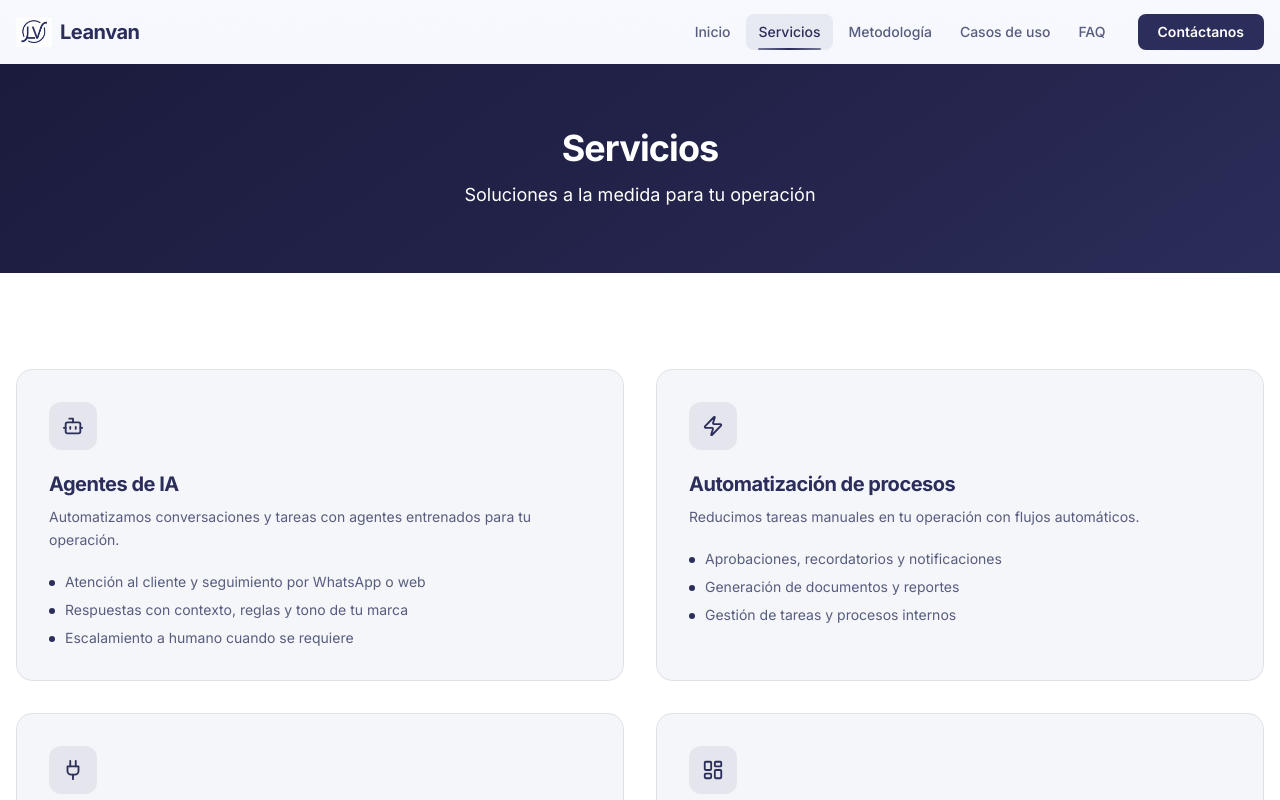
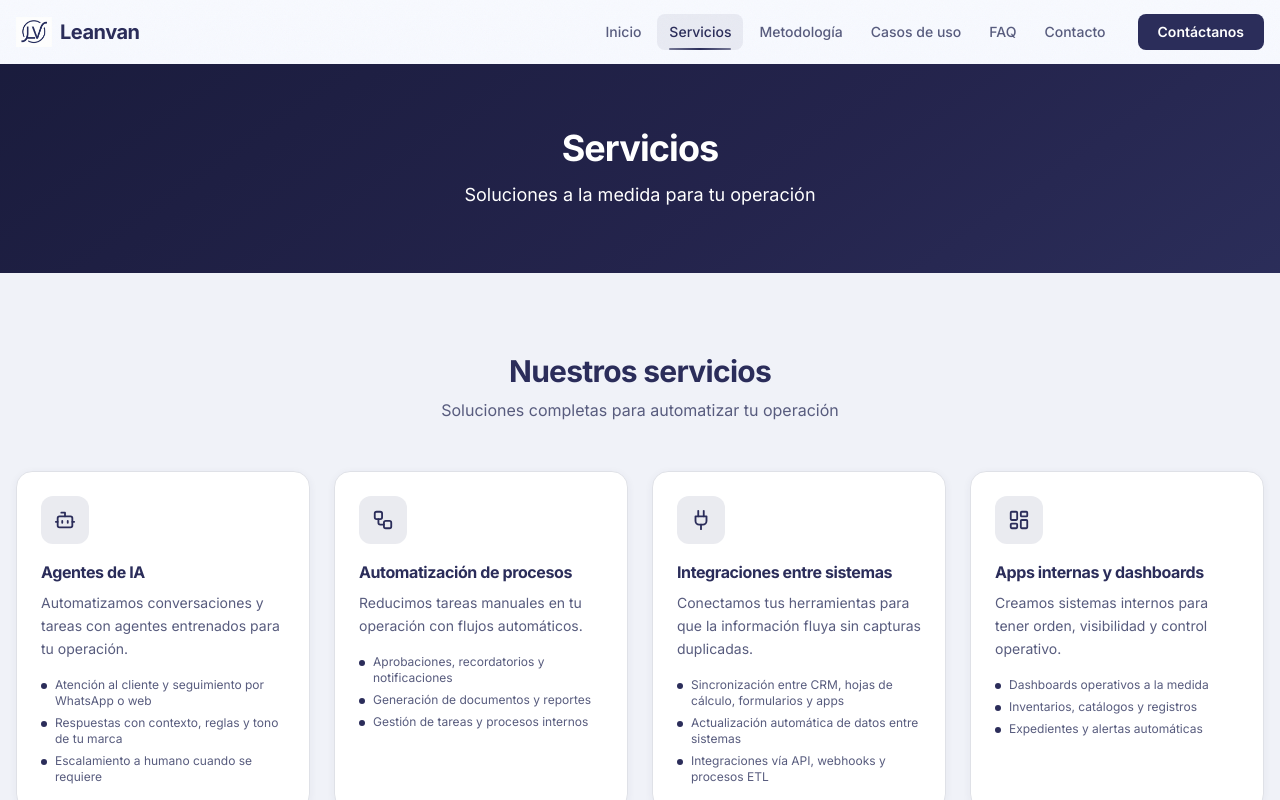
Before and after one commit to rodrigogilga/lean-vantage-hub, a React (Vite) app: page /servicios in a window 1280 px wide. Shown: the top 800 px of the page. Built offline with nearby package versions, Linux system fonts and the light colour scheme.

Commit message:
fix: navbar y servicios

```diff
--- a/src/components/Navbar.jsx
+++ b/src/components/Navbar.jsx
@@ -57,10 +57,10 @@ export default function Navbar() {
               <Link
                 key={link.path}
                 to={link.path}
-                className={`relative px-3 py-2 text-sm font-medium rounded-lg transition-all duration-200 ${
+                className={`relative px-3 py-2 text-sm font-medium rounded-lg transition-all duration-300 ${
                   isActive(link.path)
                     ? 'text-[hsl(237,35%,26%)] bg-[hsl(237,35%,26%)]/[0.07]'
-                    : 'text-[hsl(233,18%,42%)] hover:text-[hsl(237,35%,26%)] hover:bg-[hsl(237,35%,26%)]/[0.04]'
+                    : 'text-[hsl(233,18%,42%)] hover:text-[hsl(237,35%,26%)] hover:bg-[hsl(237,35%,26%)]/[0.07]'
                 }`}
               >
                 {link.name}
@@ -76,7 +76,13 @@ export default function Navbar() {
             ))}
             <Link
               to="/contacto"
-              className="ml-4 px-5 py-2 text-sm font-semibold rounded-lg text-white transition-all duration-200 hover:scale-[1.02] hover:opacity-90"
+              className="relative px-3 py-2 text-sm font-medium rounded-lg transition-all duration-300 text-[hsl(233,18%,42%)] hover:text-[hsl(237,35%,26%)] hover:bg-[hsl(237,35%,26%)]/[0.07]"
+            >
+              Contacto
+            </Link>
+            <Link
+              to="/contacto"
+              className="ml-4 px-5 py-2 text-sm font-semibold rounded-lg text-white transition-all duration-300 hover:scale-[1.04] hover:shadow-[0_4px_14px_-2px_hsl(237_35%_26%/0.45)]"
               style={{ background: 'hsl(237,35%,26%)' }}
             >
               Contáctanos
@@ -115,6 +121,12 @@ export default function Navbar() {
                 {link.name}
               </Link>
             ))}
+            <Link
+              to="/contacto"
+              className="block px-4 py-2.5 rounded-lg text-sm font-medium transition-colors text-[hsl(233,18%,42%)] hover:bg-[hsl(228,18%,93%)]"
+            >
+              Contacto
+            </Link>
             <div className="pt-2">
               <Link
                 to="/contacto"
--- a/src/pages/Casos.jsx
+++ b/src/pages/Casos.jsx
@@ -88,9 +88,9 @@ export default function Casos() {
 
                 {/* Content */}
                 <div
-                  className="flex-1 rounded-2xl p-6 border"
+                  className="flex-1 rounded-2xl p-6 border transition-all duration-300 shadow-[0_2px_8px_0_hsl(237_35%_26%/0.06)] hover:scale-[1.03] hover:shadow-[0_14px_32px_-6px_hsl(237_35%_26%/0.18)]"
                   style={{
-                    background: 'hsl(230,33%,97%)',
+                    background: '#ffffff',
                     borderColor: 'hsl(228,14%,89%)',
                   }}
                 >
--- a/src/pages/Contacto.jsx
+++ b/src/pages/Contacto.jsx
@@ -1,5 +1,5 @@
 import { useState } from 'react'
-import { Mail, Phone, CheckCircle, AlertCircle } from 'lucide-react'
+import { Mail, Phone, CheckCircle, AlertCircle, ChevronDown } from 'lucide-react'
 
 const WEBHOOK_URL = 'https://test-n8n.9fkt0y.easypanel.host/webhook/lovable-lead'
 
@@ -50,20 +50,23 @@ export default function Contacto() {
       <link rel="canonical" href="https://www.leanvan.cloud/contacto" />
 
       {/* Header */}
-      <div className="py-14 md:py-20 px-4" style={{ backgroundColor: '#1a2252' }}>
+      <div
+        className="text-white py-12 md:py-16 px-4"
+        style={{ background: 'var(--gradient-hero)' }}
+      >
         <div className="container mx-auto text-center">
-          <h1 className="text-3xl md:text-4xl font-bold text-white mb-3 tracking-tight">
-            Cuéntanos tu proyecto
+          <h1 className="text-3xl md:text-4xl font-bold mb-3 tracking-tight animate-fade-up">
+            Contacto
           </h1>
-          <p className="text-lg text-white/70 max-w-2xl mx-auto">
-            Te proponemos un plan con impacto y tiempos
+          <p className="text-lg opacity-85 max-w-2xl mx-auto leading-relaxed animate-fade-up delay-150">
+            Cuéntanos tu proyecto y te proponemos un plan con impacto y tiempos
           </p>
         </div>
       </div>
 
       {/* Main */}
-      <section className="py-14 md:py-20 px-4" style={{ backgroundColor: '#F0F2F8' }}>
-        <div className="container mx-auto max-w-5xl">
+      <section className="py-14 md:py-20 px-4" style={{ backgroundColor: '#ffffff' }}>
+        <div className="container mx-auto max-w-3xl">
           <div className="grid md:grid-cols-5 gap-10 md:gap-14">
 
             {/* Form - left */}
@@ -81,7 +84,7 @@ export default function Contacto() {
                   <input
                     id={id} name={id} type={type || 'text'} value={form[id]}
                     onChange={handleChange} required={required} placeholder={placeholder}
-                    className="w-full px-4 py-2.5 text-sm rounded-lg border outline-none transition-all focus:ring-2 focus:ring-[#1a2252]/20 focus:border-[#1a2252]/40"
+                    className="w-full px-4 py-2.5 text-sm rounded-lg border outline-none transition-all focus:ring-2 focus:ring-[#1a2252]/15 focus:border-[#1a2252]"
                     style={{ borderColor: '#d1d5e0', background: 'white', color: '#1a2252' }}
                   />
                 </div>
@@ -92,9 +95,10 @@ export default function Contacto() {
                 <label htmlFor="need" className="block text-sm font-medium mb-1.5" style={{ color: '#1a2252' }}>
                   ¿Qué necesitas?
                 </label>
+                <div className="relative">
                   <select
                     id="need" name="need" value={form.need} onChange={handleChange}
-                  className="w-full px-4 py-2.5 text-sm rounded-lg border outline-none transition-all focus:ring-2 focus:ring-[#1a2252]/20 focus:border-[#1a2252]/40 appearance-none"
+                    className="w-full px-4 py-2.5 pr-10 text-sm rounded-lg border outline-none transition-all focus:ring-2 focus:ring-[#1a2252]/15 focus:border-[#1a2252] appearance-none cursor-pointer"
                     style={{ borderColor: '#d1d5e0', background: 'white', color: form.need ? '#1a2252' : '#8890a4' }}
                   >
                     <option value="" disabled>Selecciona una opción</option>
@@ -102,6 +106,12 @@ export default function Contacto() {
                       <option key={opt} value={opt}>{opt}</option>
                     ))}
                   </select>
+                  <ChevronDown
+                    size={16}
+                    className="absolute right-3 top-1/2 -translate-y-1/2 pointer-events-none"
+                    style={{ color: '#8890a4' }}
+                  />
+                </div>
               </div>
 
               {/* Textarea */}
--- a/src/pages/FAQ.jsx
+++ b/src/pages/FAQ.jsx
@@ -50,7 +50,7 @@ function FAQItem({ question, answer }) {
 
   return (
     <div
-      className="border rounded-xl overflow-hidden transition-all duration-200"
+      className="border rounded-xl overflow-hidden transition-all duration-300 shadow-[0_1px_6px_0_hsl(237_35%_26%/0.05)] hover:scale-[1.02] hover:shadow-[0_8px_20px_-4px_hsl(237_35%_26%/0.14)]"
       style={{ borderColor: 'hsl(228,14%,89%)' }}
     >
       <button
--- a/src/pages/Home.jsx
+++ b/src/pages/Home.jsx
@@ -1,5 +1,5 @@
 import { Link } from 'react-router-dom'
-import { ArrowRight, Bot, Zap, Plug, LayoutDashboard, Search } from 'lucide-react'
+import { ArrowRight, Bot, Cpu, Zap, Plug, LayoutDashboard, Search } from 'lucide-react'
 import CTASection from '../components/CTASection'
 import heroImg from '@/assets/hero-illustration.jpg'
 
@@ -11,7 +11,7 @@ const pillars = [
       'Mapeamos tu operación, detectamos cuellos de botella y definimos un plan de automatización medible.',
   },
   {
-    icon: Zap,
+    icon: Cpu,
     title: 'Automatización con IA',
     description:
       'Flujos inteligentes para tareas repetitivas, aprobaciones, alertas y operaciones internas.',
@@ -109,7 +109,7 @@ export default function Home() {
               <div className="flex flex-col sm:flex-row gap-4 justify-center lg:justify-start items-center pt-1 animate-fade-up delay-300">
                 <Link
                   to="/contacto"
-                  className="inline-flex items-center gap-2 px-8 py-3 rounded-lg text-white font-semibold text-base transition-all duration-250 hover:scale-[1.03] hover:shadow-lg"
+                  className="inline-flex items-center gap-2 px-8 py-3 rounded-lg text-white font-semibold text-base transition-all duration-300 hover:scale-[1.04] hover:shadow-[0_8px_20px_-4px_hsl(237_35%_26%/0.4)]"
                   style={{ background: 'hsl(237,35%,26%)' }}
                 >
                   Contáctanos
@@ -117,7 +117,7 @@ export default function Home() {
                 </Link>
                 <Link
                   to="/casos-de-uso"
-                  className="inline-flex items-center gap-2 px-8 py-3 rounded-lg font-semibold text-base border-2 transition-all duration-250 hover:scale-[1.02] hover:bg-[hsl(237,35%,26%)]/[0.04]"
+                  className="inline-flex items-center gap-2 px-8 py-3 rounded-lg font-semibold text-base border-2 transition-all duration-300 hover:scale-[1.03] hover:bg-[hsl(237,35%,26%)]/[0.06]"
                   style={{
                     borderColor: 'hsl(237,35%,26%)',
                     color: 'hsl(237,35%,26%)',
@@ -167,21 +167,21 @@ export default function Home() {
             {pillars.map(({ icon: Icon, title, description }, i) => (
               <div
                 key={title}
-                className="rounded-2xl p-6 border transition-all duration-300 hover:shadow-[0_8px_20px_-4px_hsl(237_35%_26%/0.10)] hover:-translate-y-0.5 animate-fade-up"
+                className="rounded-2xl p-4 border transition-all duration-300 shadow-[0_2px_12px_0_hsl(237_35%_26%/0.08)] hover:scale-[1.03] hover:shadow-[0_14px_32px_-6px_hsl(237_35%_26%/0.18)] animate-fade-up"
                 style={{
                   animationDelay: `${i * 0.1}s`,
-                  background: 'hsl(230,33%,97%)',
+                  background: '#ffffff',
                   borderColor: 'hsl(228,14%,89%)',
                 }}
               >
                 <div
-                  className="w-10 h-10 rounded-xl flex items-center justify-center mb-4"
-                  style={{ backgroundColor: 'hsl(237 35% 26% / 0.08)' }}
+                  className="w-12 h-12 rounded-xl flex items-center justify-center mb-3"
+                  style={{ backgroundColor: 'hsl(237,35%,26%)' }}
                 >
-                  <Icon size={20} style={{ color: 'hsl(237,35%,26%)' }} />
+                  <Icon size={22} style={{ color: '#ffffff' }} />
                 </div>
                 <h3
-                  className="font-semibold text-lg mb-2 tracking-tight"
+                  className="font-semibold text-base mb-1.5 tracking-tight"
                   style={{ color: 'hsl(237,35%,26%)' }}
                 >
                   {title}
@@ -194,6 +194,13 @@ export default function Home() {
           </div>
         </div>
       </section>
+
+      {/* Divider */}
+      <div className="px-4" style={{ background: '#F0F2F8' }}>
+        <div className="container mx-auto">
+          <hr style={{ borderColor: 'hsl(228,14%,89%)', borderTopWidth: '1px' }} />
+        </div>
+      </div>
 
       {/* Services */}
       <section
@@ -219,17 +226,17 @@ export default function Home() {
             {services.map(({ icon: Icon, title, description, features }, i) => (
               <div
                 key={title}
-                className="rounded-2xl p-6 bg-white border transition-all duration-300 hover:shadow-[0_8px_20px_-4px_hsl(237_35%_26%/0.10)] hover:-translate-y-0.5"
+                className="rounded-2xl p-6 bg-white border transition-all duration-300 shadow-[0_2px_8px_0_hsl(237_35%_26%/0.06)] hover:scale-[1.03] hover:shadow-[0_14px_32px_-6px_hsl(237_35%_26%/0.18)]"
                 style={{
                   borderColor: 'hsl(228,14%,89%)',
                   animationDelay: `${i * 0.08}s`,
                 }}
               >
                 <div
-                  className="w-10 h-10 rounded-xl flex items-center justify-center mb-4"
-                  style={{ backgroundColor: 'hsl(237 35% 26% / 0.08)' }}
+                  className="w-12 h-12 rounded-xl flex items-center justify-center mb-4"
+                  style={{ backgroundColor: 'hsl(228,18%,93%)' }}
                 >
-                  <Icon size={20} style={{ color: 'hsl(237,35%,26%)' }} />
+                  <Icon size={22} style={{ color: 'hsl(237,35%,26%)' }} />
                 </div>
                 <h3
                   className="font-semibold text-base mb-2"
@@ -254,28 +261,17 @@ export default function Home() {
               </div>
             ))}
           </div>
-          <div className="text-center mt-10">
-            <Link
-              to="/servicios"
-              className="inline-flex items-center gap-2 px-6 py-2.5 rounded-lg font-medium text-sm border-2 transition-all duration-200 hover:scale-[1.02]"
-              style={{
-                borderColor: 'hsl(237,35%,26%)',
-                color: 'hsl(237,35%,26%)',
-              }}
-            >
-              Ver todos los servicios
-              <ArrowRight size={16} />
-            </Link>
-          </div>
         </div>
       </section>
 
 
       {/* CTA */}
-      <CTASection
-        title="¿Listo para automatizar tu operación?"
-        description="Cuéntanos tu proceso y te proponemos un plan con impacto y tiempos."
-      />
+      <div id="contacto">
+        <CTASection
+          title="¿Listo para automatizar tu operación?"
+          description="Cuéntanos tu proceso y te proponemos un plan con impacto y tiempos."
+        />
+      </div>
     </>
   )
 }
--- a/src/pages/Metodologia.jsx
+++ b/src/pages/Metodologia.jsx
@@ -51,41 +51,36 @@ export default function Metodologia() {
       </div>
 
       {/* Steps */}
-      <section className="py-16 md:py-24 px-4 bg-white">
+      <section className="py-16 md:py-24 px-4" style={{ background: '#F0F2F8' }}>
         <div className="container mx-auto max-w-4xl">
-          <div className="space-y-12">
+          <div className="space-y-6">
             {steps.map(({ icon: Icon, number, title, description }, i) => (
               <div
                 key={number}
-                className="flex flex-col md:flex-row gap-8 items-start animate-fade-up"
-                style={{ animationDelay: `${i * 0.15}s` }}
+                className="rounded-2xl p-6 border border-[hsl(228,14%,89%)] flex items-start gap-5 transition-all duration-300 shadow-[0_2px_8px_0_hsl(237_35%_26%/0.06)] hover:scale-[1.02] hover:border-[hsl(237,35%,26%)] hover:shadow-[0_14px_32px_-6px_hsl(237_35%_26%/0.18)] animate-fade-up"
+                style={{
+                  background: '#ffffff',
+                  animationDelay: `${i * 0.15}s`,
+                }}
               >
-                {/* Icon + number */}
-                <div className="flex-shrink-0 flex flex-col items-center gap-3">
-                  <div
-                    className="w-16 h-16 rounded-2xl flex items-center justify-center shadow-[0_4px_14px_-3px_hsl(237_35%_26%/0.18)]"
-                    style={{ background: 'var(--gradient-hero)' }}
-                  >
-                    <Icon size={24} className="text-white" />
-                  </div>
-                  <span
-                    className="text-3xl font-bold opacity-20"
-                    style={{ color: 'hsl(237,35%,26%)' }}
-                  >
-                    {number}
-                  </span>
+                {/* Icon */}
+                <div
+                  className="flex-shrink-0 w-12 h-12 rounded-xl flex items-center justify-center"
+                  style={{ backgroundColor: 'hsl(237,35%,26%)' }}
+                >
+                  <Icon size={22} className="text-white" />
                 </div>
 
                 {/* Content */}
-                <div
-                  className="flex-1 rounded-2xl p-6 border"
-                  style={{
-                    background: 'hsl(230,33%,97%)',
-                    borderColor: 'hsl(228,14%,89%)',
-                  }}
-                >
+                <div className="flex-1 min-w-0">
+                  <p
+                    className="text-xs font-semibold uppercase tracking-widest mb-1"
+                    style={{ color: 'hsl(233,18%,58%)' }}
+                  >
+                    Paso {number}
+                  </p>
                   <h2
-                    className="font-bold text-xl mb-3 tracking-tight"
+                    className="font-bold text-lg mb-1.5 tracking-tight"
                     style={{ color: 'hsl(237,35%,26%)' }}
                   >
                     {title}
--- a/src/pages/Servicios.jsx
+++ b/src/pages/Servicios.jsx
@@ -1,4 +1,4 @@
-import { Bot, Zap, Plug, LayoutDashboard } from 'lucide-react'
+import { Bot, Workflow, Plug, LayoutDashboard } from 'lucide-react'
 import CTASection from '../components/CTASection'
 
 const services = [
@@ -13,7 +13,7 @@ const services = [
     ],
   },
   {
-    icon: Zap,
+    icon: Workflow,
     title: 'Automatización de procesos',
     description: 'Reducimos tareas manuales en tu operación con flujos automáticos.',
     features: [
@@ -69,40 +69,53 @@ export default function Servicios() {
         </div>
       </div>
 
-      {/* Services grid */}
-      <section className="py-16 md:py-24 px-4 bg-white">
+      {/* Services section header + grid */}
+      <section className="py-16 md:py-20 px-4" style={{ background: '#F0F2F8' }}>
+        <div className="container mx-auto text-center mb-12">
+          <h2
+            className="text-2xl md:text-3xl font-bold mb-2 tracking-tight animate-fade-up"
+            style={{ color: 'hsl(237,35%,26%)' }}
+          >
+            Nuestros servicios
+          </h2>
+          <p
+            className="text-base max-w-xl mx-auto leading-relaxed animate-fade-up delay-100"
+            style={{ color: 'hsl(233,18%,42%)' }}
+          >
+            Soluciones completas para automatizar tu operación
+          </p>
+        </div>
         <div className="container mx-auto">
-          <div className="grid md:grid-cols-2 gap-8">
+          <div className="grid grid-cols-1 sm:grid-cols-2 lg:grid-cols-4 gap-6">
             {services.map(({ icon: Icon, title, description, features }, i) => (
               <div
                 key={title}
-                className="rounded-2xl p-8 border transition-all duration-300 hover:shadow-[0_8px_20px_-4px_hsl(237_35%_26%/0.10)] hover:-translate-y-0.5 animate-fade-up"
+                className="group rounded-2xl p-6 border border-[hsl(228,14%,89%)] transition-all duration-300 shadow-[0_2px_8px_0_hsl(237_35%_26%/0.06)] hover:scale-[1.04] hover:border-[hsl(237,35%,26%)] hover:shadow-[0_16px_36px_-6px_hsl(237_35%_26%/0.20)] animate-fade-up"
                 style={{
-                  borderColor: 'hsl(228,14%,89%)',
                   animationDelay: `${i * 0.1}s`,
-                  background: 'hsl(230,33%,97%)',
+                  background: '#ffffff',
                 }}
               >
                 <div
-                  className="w-12 h-12 rounded-xl flex items-center justify-center mb-5"
-                  style={{ backgroundColor: 'hsl(237 35% 26% / 0.08)' }}
+                  className="w-12 h-12 rounded-xl flex items-center justify-center mb-4 transition-all duration-300 group-hover:scale-110"
+                  style={{ backgroundColor: 'hsl(228,18%,93%)' }}
                 >
                   <Icon size={22} style={{ color: 'hsl(237,35%,26%)' }} />
                 </div>
                 <h2
-                  className="font-bold text-xl mb-2 tracking-tight"
+                  className="font-bold text-base mb-2 tracking-tight"
                   style={{ color: 'hsl(237,35%,26%)' }}
                 >
                   {title}
                 </h2>
-                <p className="text-sm leading-relaxed mb-5" style={{ color: 'hsl(233,18%,42%)' }}>
+                <p className="text-sm leading-relaxed mb-4" style={{ color: 'hsl(233,18%,42%)' }}>
                   {description}
                 </p>
-                <ul className="space-y-2">
+                <ul className="space-y-1.5">
                   {features.map((f) => (
-                    <li key={f} className="flex items-start gap-2.5 text-sm" style={{ color: 'hsl(233,18%,42%)' }}>
+                    <li key={f} className="flex items-start gap-2 text-xs" style={{ color: 'hsl(233,18%,42%)' }}>
                       <span
-                        className="mt-2 w-1.5 h-1.5 rounded-full flex-shrink-0"
+                        className="mt-1.5 w-1.5 h-1.5 rounded-full flex-shrink-0"
                         style={{ background: 'hsl(237,35%,26%)' }}
                       />
                       {f}
```
Lines whose indentation alone changed are shown as unchanged.
